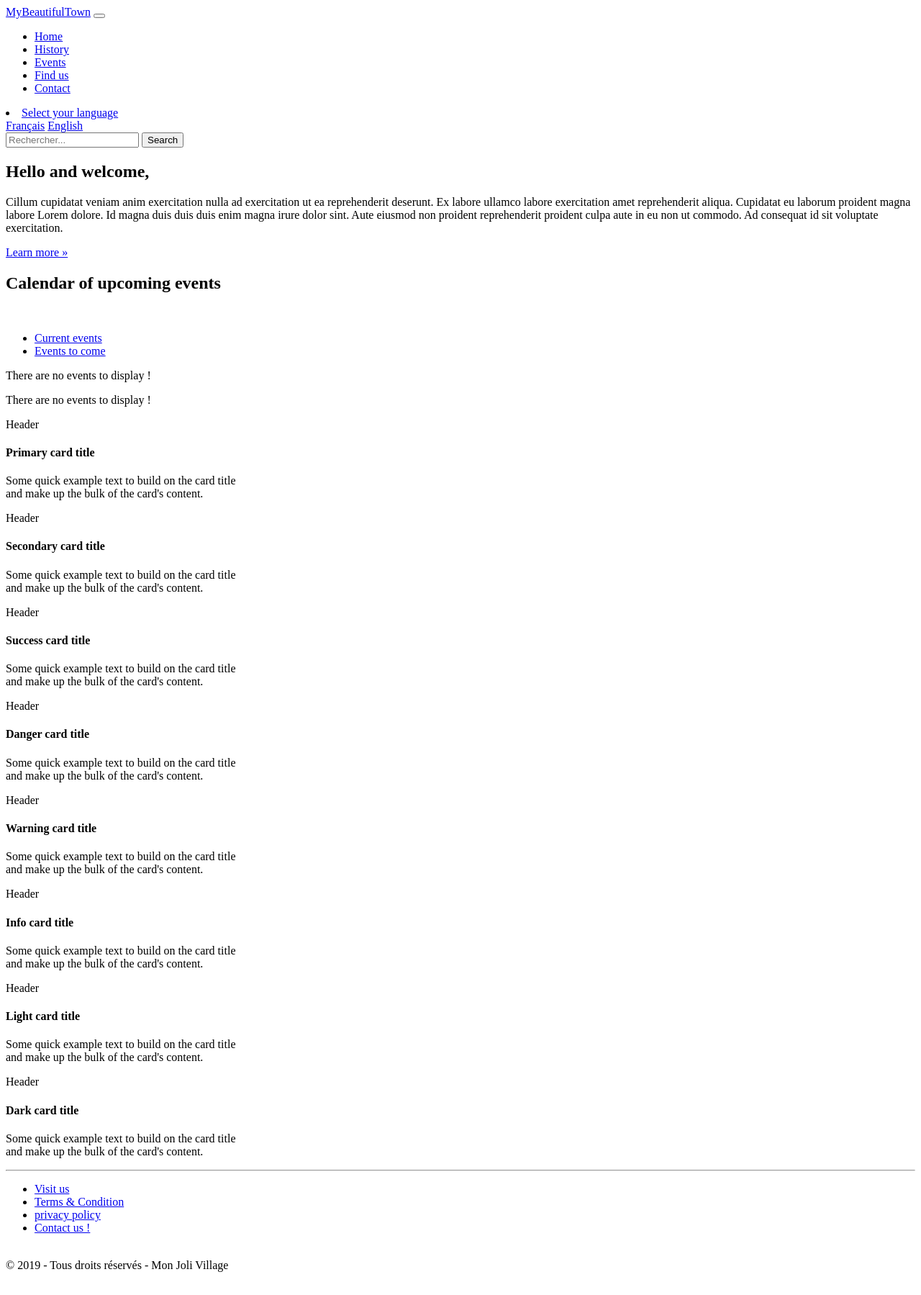
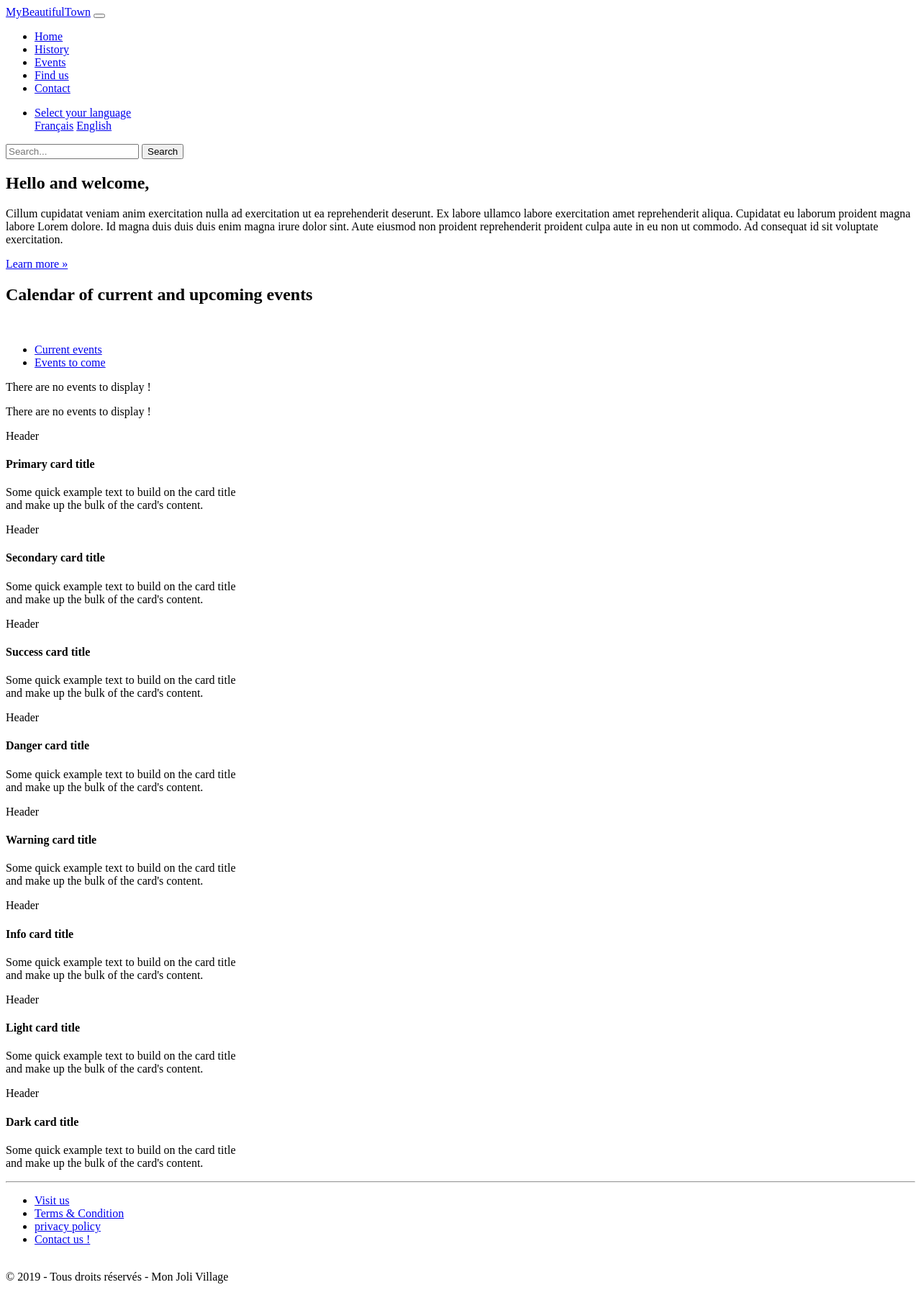
Before and after one commit to ScytAl3/site-web-village, a Symfony app: template templates/main_website/accueil.html.twig in a window 1280 px wide. Shown: the whole page at 72% size. Before the commit the page ends 1767 px from the top, so only its background shows below. Run offline with Twig, Linux system fonts and the light colour scheme; the template is opened without the code that fills it, so the values that code supplies are empty; some libraries are stand-ins or nearby versions.

Commit message:
try to set slick-carousel é_è

```diff
--- a/assets/css/app.css
+++ b/assets/css/app.css
@@ -12,7 +12,4 @@ body {
     background-position: center;
     background-repeat: no-repeat;
     background-size: cover;
-
-    /* Needed to position the navbar */
-    /*position: relative;*/
 }
--- a/assets/js/app.js
+++ b/assets/js/app.js
@@ -29,11 +29,10 @@ if (inputAddress !== null) {
     })
 }
 
-// on selectionne tous les elements du document qui on le data-slider pour y appliquer Slick
 $('[data-slider]').slick({
     dots: true,
     arrows: true
-})
+});
 
 // any CSS you require will output into a single css file (app.css in this case)
 require('../css/app.css');
@@ -41,6 +40,7 @@ require('../css/global.scss');
 
 // Need jQuery? Install it with "yarn add jquery", then uncomment to require it.
 const $ = require('jquery');
+
 // this "modifies" the jquery module: adding behavior to it
 // the bootstrap module doesn't export/return anything
 require('bootstrap');
--- a/templates/base.html.twig
+++ b/templates/base.html.twig
@@ -3,31 +3,32 @@
 <html>
 
     <head>
-        <!--    Required meta tags  -->
+        <!-- required meta tags -->
         <meta charset="UTF-8">
         <title>
-            {% block title %}Welcome!
+            {% block title %}The Village website
             {% endblock %}
         </title>
         {% block stylesheets %}
         {{ encore_entry_link_tags('app') }}
         {% endblock %}
-
     </head>
 
     <body>
+        <!-- navbar area start-->
+        {{ include('include/navbar.html.twig') }}
+        <!-- ./navbar area start-->
+
         <!-- header area start   -->
         {% block header %}
-        <header>
-            <!-- navbar area start-->
-            {{ include('include/navbar.html.twig') }}
-            <!-- ./navbar area start-->
-            <div class="bg-img">
+        <header class="bg-img">
+            <!-- image of the village -->
+            <div class="h100">
             </div>
-
+            <!-- ./image of the village -->
         </header>
+        {% endblock %}
         <!-- ./header area start   -->
-        {% endblock %}
 
 
         <main>
--- a/templates/events/show.html.twig
+++ b/templates/events/show.html.twig
@@ -14,10 +14,10 @@
             {{ myEvent.endDateEvent|localizeddate('long', 'short') }}</b>
     </h6>
     <br>
-    <div class="row">
+    <div class="column">
 
         <!-- afficher les images -->
-        <div class="col-md-7">
+        <div class="col">
             <div data-slider>
                 <!-- grid row pictures -->
                 <div class="column">
@@ -44,7 +44,7 @@
         <!-- ./afficher les images -->
 
         <!-- div pour le texte -->
-        <div class="col-md-5">
+        <div class="col">
             <h3>{{ myEvent.body }}</h3>
         </div>
         <!-- ./div pour le texte -->
--- a/templates/include/navbar.html.twig
+++ b/templates/include/navbar.html.twig
@@ -1,17 +1,23 @@
-<!--    CHANGE THE NAVBAR COLOR IF CONNECTED AS ADMIN  -->
+<!-- Change the navbar color if connected as admin -->
 {% if is_granted('ROLE_ADMIN') %}
 <nav class="navbar navbar-expand-lg navbar-dark bg-primary shadow fixed-top">
     {% else %}
     <nav class="navbar navbar-expand-lg navbar-dark bg-dark shadow fixed-top">
         {% endif %}
+        <!-- ./Change the navbar color if connected as admin -->
+
+        <!-- icone/logo navbar -->
         <a class="navbar-brand" href="{{ path('home') }}">MyBeautifulTown</a>
         <button class="navbar-toggler" type="button" data-toggle="collapse" data-target="#navbarColor02"
             aria-controls="navbarColor02" aria-expanded="false" aria-label="Toggle navigation">
             <span class="navbar-toggler-icon"></span>
         </button>
+        <!-- ./icone/logo navbar -->
 
+        <!-- navbar links-->
         <div class="collapse navbar-collapse" id="navbarColor02">
             <ul class="navbar-nav mr-auto">
+                {% block header_navigation_links %}
                 <li class="nav-item {% if  current_menu is defined and current_menu == 'home' %}active{% endif %}">
                     <a class="nav-link" href="{{ path('home') }}">Home</a>
                 </li>
@@ -29,6 +35,9 @@
                     <a class="nav-link" href="{{ path('contact') }}">Contact</a>
                 </li>
             </ul>
+            <!-- ./navbar links-->
+
+            <!-- logout link that appears when a user or admin is logged in -->
             {% if app.user %}
             <ul class="navbar-nav mr-auto">
                 <li class="nav-item">
@@ -36,7 +45,11 @@
                 </li>
             </ul>
             {% endif %}
-            <span class="navbar-nav">
+            <!-- ./logout link that appears when a user or admin is logged in -->
+            {% endblock %}
+
+            <!-- link to change language -->
+            <ul class="navbar-nav">
                 <li class="nav-item dropdown">
                     <a aria-expanded="false" aria-haspopup="true" class="nav-link dropdown-toggle"
                         data-toggle="dropdown" href="#" id="navbarDropdown" role="button">
@@ -47,10 +60,15 @@
                         <a class="dropdown-item" href="#">English</a>
                     </div>
                 </li>
-            </span>
+            </ul>
+            <!-- ./link to change language -->
+
+            <!-- search area form -->
             <form class="form-inline my-2 my-lg-0">
-                <input aria-label="Search" class="form-control mr-sm-2" placeholder="Rechercher..." type="search">
-                <button class="btn btn-outline-success my-2 my-sm-0" type="submit">Search</button>
+                <input aria-label="Search" class="form-control mr-sm-2" placeholder="Search..." type="search">
+                <button class="btn btn-secondary my-2 my-sm-0" type="submit">Search</button>
             </form>
+            <!-- ./search area form -->
+
         </div>
     </nav>
--- a/templates/main_website/accueil.html.twig
+++ b/templates/main_website/accueil.html.twig
@@ -9,8 +9,10 @@
     <div class="jumbotron">
         <div class="container">
             <h1 class="display-3">Hello and welcome, </h1>
-            <p>Cillum cupidatat veniam anim exercitation nulla ad exercitation ut ea reprehenderit deserunt. Ex labore
-                ullamco labore exercitation amet reprehenderit aliqua. Cupidatat eu laborum proident magna labore Lorem
+            <p>Cillum cupidatat veniam anim exercitation nulla ad exercitation ut ea reprehenderit deserunt. Ex
+                labore
+                ullamco labore exercitation amet reprehenderit aliqua. Cupidatat eu laborum proident magna labore
+                Lorem
                 dolore. Id magna duis duis duis enim magna irure dolor sint. Aute eiusmod non proident reprehenderit
                 proident culpa aute in eu non ut commodo. Ad consequat id sit voluptate exercitation.</p>
             <p>
@@ -27,8 +29,9 @@
 
         <!-- menu tabs pour selectionner les evenements en cours ou a venir -->
         <div class="col-sm-8 pl-5">
-            <h1 class="text-center">Calendar of upcoming events</h1>
+            <h1 class="text-center">Calendar of current and upcoming events</h1>
             <br>
+
             <!-- tabs -->
             <ul class="nav nav-tabs">
                 <li class="nav-item">
@@ -44,7 +47,7 @@
             <div id="myTabContent" class="tab-content">
 
                 <!-- affichage des evenements en cours -->
-                <div class="tab-pane fade show active" id="current">
+                <div class="tab-pane fade active show" id="current">
                     <div class="row">
                         {% if currentEvent %}
                         {% for event in currentEvent %}
@@ -70,8 +73,10 @@
                     </div>
                 </div>
                 <!-- ./affichage des evenements a venir -->
-                <!-- ./zone pour afficher les evenements -->
+
             </div>
+            <!-- ./zone pour afficher les evenements -->
+
         </div>
         <!-- ./menu tabs pour afficher les evenements en cours & a venir -->
 
@@ -82,9 +87,7 @@
                 <div class="card-body">
                     <h4 class="card-title">Primary card title</h4>
                     <p class="card-text">Some quick example text to build on the card title and make up the bulk of
-                        the
-                        card's
-                        content.</p>
+                        the card's content.</p>
                 </div>
             </div>
             <div class="card text-white bg-secondary mb-3" style="max-width: 20rem;">
@@ -92,9 +95,7 @@
                 <div class="card-body">
                     <h4 class="card-title">Secondary card title</h4>
                     <p class="card-text">Some quick example text to build on the card title and make up the bulk of
-                        the
-                        card's
-                        content.</p>
+                        the card's content.</p>
                 </div>
             </div>
             <div class="card text-white bg-success mb-3" style="max-width: 20rem;">
@@ -102,9 +103,7 @@
                 <div class="card-body">
                     <h4 class="card-title">Success card title</h4>
                     <p class="card-text">Some quick example text to build on the card title and make up the bulk of
-                        the
-                        card's
-                        content.</p>
+                        the card's content.</p>
                 </div>
             </div>
             <div class="card text-white bg-danger mb-3" style="max-width: 20rem;">
@@ -112,9 +111,7 @@
                 <div class="card-body">
                     <h4 class="card-title">Danger card title</h4>
                     <p class="card-text">Some quick example text to build on the card title and make up the bulk of
-                        the
-                        card's
-                        content.</p>
+                        the card's content.</p>
                 </div>
             </div>
             <div class="card text-white bg-warning mb-3" style="max-width: 20rem;">
@@ -122,9 +119,7 @@
                 <div class="card-body">
                     <h4 class="card-title">Warning card title</h4>
                     <p class="card-text">Some quick example text to build on the card title and make up the bulk of
-                        the
-                        card's
-                        content.</p>
+                        the card's content.</p>
                 </div>
             </div>
             <div class="card text-white bg-info mb-3" style="max-width: 20rem;">
@@ -132,9 +127,7 @@
                 <div class="card-body">
                     <h4 class="card-title">Info card title</h4>
                     <p class="card-text">Some quick example text to build on the card title and make up the bulk of
-                        the
-                        card's
-                        content.</p>
+                        the card's content.</p>
                 </div>
             </div>
             <div class="card bg-light mb-3" style="max-width: 20rem;">
@@ -142,9 +135,7 @@
                 <div class="card-body">
                     <h4 class="card-title">Light card title</h4>
                     <p class="card-text">Some quick example text to build on the card title and make up the bulk of
-                        the
-                        card's
-                        content.</p>
+                        the card's content.</p>
                 </div>
             </div>
             <div class="card text-white bg-dark mb-3" style="max-width: 20rem;">
@@ -152,9 +143,7 @@
                 <div class="card-body">
                     <h4 class="card-title">Dark card title</h4>
                     <p class="card-text">Some quick example text to build on the card title and make up the bulk of
-                        the
-                        card's
-                        content.</p>
+                        the card's content.</p>
                 </div>
             </div>
         </aside>
```
Lines whose indentation alone changed are shown as unchanged.
